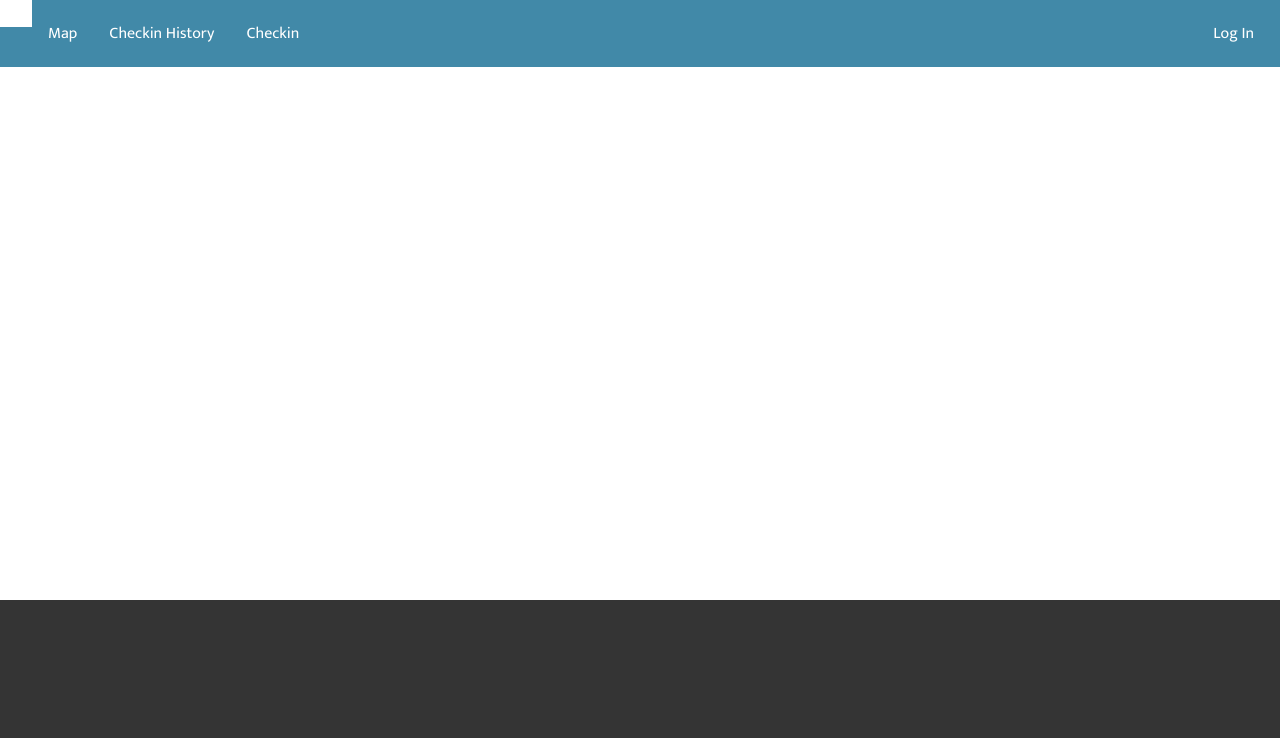
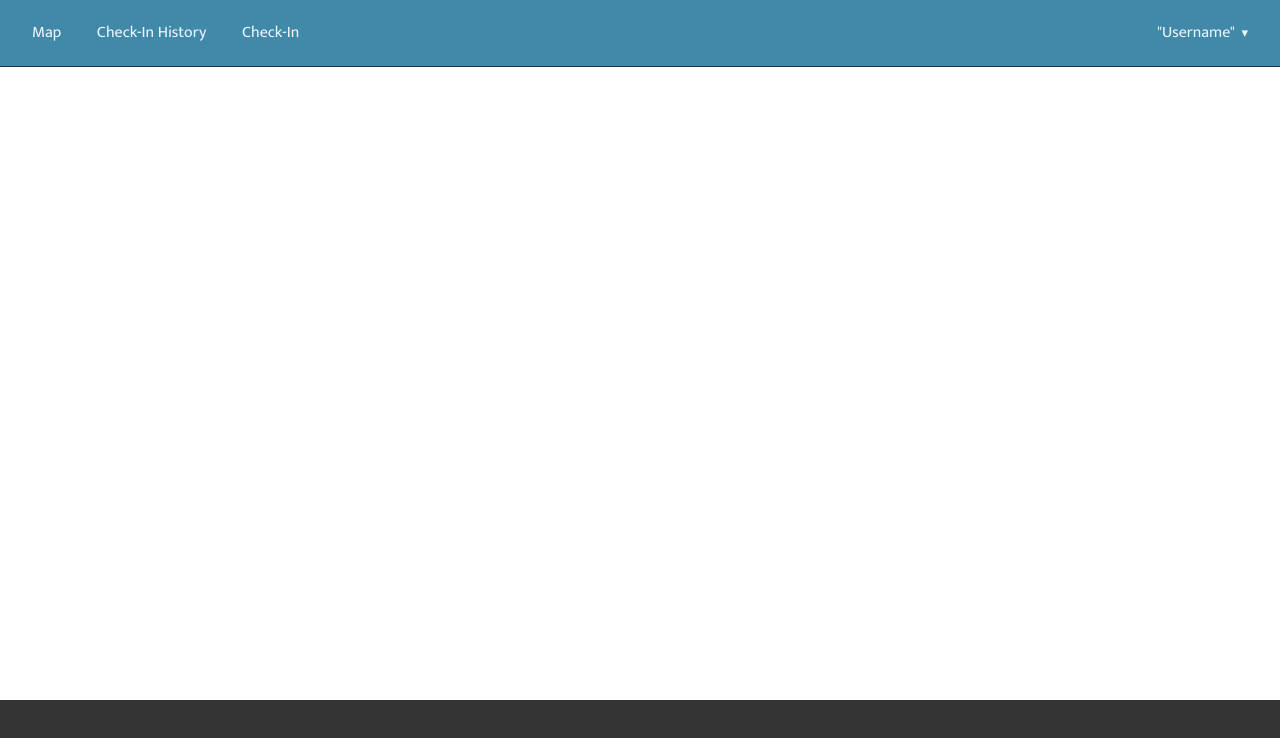
Before and after one commit to Sophie3lj/COVID-19ContactTracingApp, a plain HTML site: page homepage/homepage.html in a window 1280 px wide. Drawn offline with nearby package versions, Linux system fonts and the light colour scheme.

Commit message:
Updated Menu bar

```diff
--- a/homepage/homepage.html
+++ b/homepage/homepage.html
@@ -3,21 +3,44 @@
     <head>
         <meta charset='UTF-8'>
         <title>COVID-19 Contact Tracing</title>
-        <link rel="stylesheet" type="text/css" href="main.css">
         <link rel="preconnect" href="https://fonts.gstatic.com">
         <link href="https://fonts.googleapis.com/css2?family=Mukta&display=swap" rel="stylesheet">
+        <link rel="stylesheet" href="https://unpkg.com/purecss@1.0.0/build/pure-min.css">
+        <link rel="stylesheet" type="text/css" href="main.css">
+        <script src="https://cdn.jsdelivr.net/npm/vue@2.6.12/dist/vue.js"></script>
+        <script src="main.js" defer></script>
     </head>
 
 
     <body>
+        <div id="home">
         <header>
-            <ul id="menu">
-                <li class="logo"><a href="#Home"><i class="fas fa-dna"></i></a></li>
-                <li class="tab"><a href="#Map">Map</a></li>
-                <li class="tab"><a href="#History">Checkin History</a></li>
-                <li class="tab"><a href="#Checkin">Checkin</a></li>
-                <li class="login"><a href="#Checkin">Log In<i class="fas fa-user"></i></a></li>
-            </ul>
+            <div class="pure-menu pure-menu-horizontal">
+                <ul class="pure-menu-list">
+                    <li class="pure-menu-item">
+                        <a href="#" class="pure-menu-link">Map</a>
+                    </li>
+                    <li class="pure-menu-item">
+                        <a href="#" class="pure-menu-link">Check-In History</a>
+                    </li>
+                    <li class="pure-menu-item">
+                        <a href="#" class="pure-menu-link">Check-In</a>
+                    </li>
+                </ul>
+                <ul class="pure-menu-list" id="right">
+                    <li class="pure-menu-item pure-menu-has-children pure-menu-allow-hover">
+                        <a href="#" id="menuLink1" class="pure-menu-link">"Username"</a>
+                        <ul class="pure-menu-children">
+                            <li class="pure-menu-item">
+                                <a href="#" class="pure-menu-link drop-down">Edit Details</a>
+                            </li>
+                            <li class="pure-menu-item">
+                                <a href="#" class="pure-menu-link drop-down">Sign Out</a>
+                            </li>
+                        </ul>
+                    </li>
+                </ul>
+            </div>
         </header>
 
         <main>
@@ -27,6 +50,7 @@
         <footer>
 
         </footer>
+    </div>
+    </body>
 
-    </body>
 </html>
--- a/homepage/main.css
+++ b/homepage/main.css
@@ -1,23 +1,40 @@
-body{
-    background-color: white;
-    margin: 0;
-    padding: 0;
+* {
+    font-family: 'Mukta', sans-serif;
 }
 
-#menu {
-    list-style-type: none;
-    margin: 0;
-    padding: 0;
-    overflow: hidden;
+body{
+    background-color: #FFFFFF;
+}
+
+header {
+    padding: 1em;
+    border-bottom: 1px solid #193046;
     background-color: #4189A8;
-    position: fixed;
-    top: 0px;
-    width: 100%;
+}
+
+.pure-menu-link {
+    color: #EEF5FF;
+}
+
+.pure-menu-link:hover {
+    color: #4189A8;
+    background-color: #EEF5FF;
+}
+
+.drop-down {
+    color:  #193046;
+}
+
+#right {
+    float: right;
+}
+
+#left {
+    float: left;
 }
 
 .logo a{
     float: left;
-    font-family: 'Mukta', sans-serif;
     display: block;
     color: white;
     text-align: center;
@@ -25,53 +42,10 @@ body{
     text-decoration: none;
 }
 
-.tab a{
-    float: left;
-    font-family: 'Mukta', sans-serif;
-    display: block;
-    color: white;
-    text-align: center;
-    padding: 20px 16px;
-    text-decoration: none;
-}
-
-.login a{
-    float: right;
-    font-family: 'Mukta', sans-serif;
-    display: block;
-    color: white;
-    text-align: center;
-    padding: 20px 16px;
-    text-decoration: none;
-}
-
-.logo:hover a{
-    color: #4189A8;
-    background-color: white;
-}
-
-.tab:hover a{
-    color: #4189A8;
-    background-color: white;
-}
-
-.login:hover a{
-    color: #4189A8;
-    background-color: white;
-}
-
-.fa-user{
-    padding-left: 10px;
-}
-
-.fa-dna{
-    font-size: 200%;
-}
-
 
 footer{
     width: 100%;
-    height: 200px;
+    height: 100px;
     bottom: 0px;
     position: fixed;
     background-color: #343434;
--- a/homepage/main.js
+++ b/homepage/main.js
@@ -0,0 +1,12 @@
+
+
+var vueinst = new Vue({
+    el: "#home",
+    data: {
+        main_menu: [
+            {title:"Map", url:"/map"},
+            {title:"Check-In", url:"/checkin"},
+            {title:"Check-In History", url:"/checkinhistory"}
+            ]
+    }
+});
```
